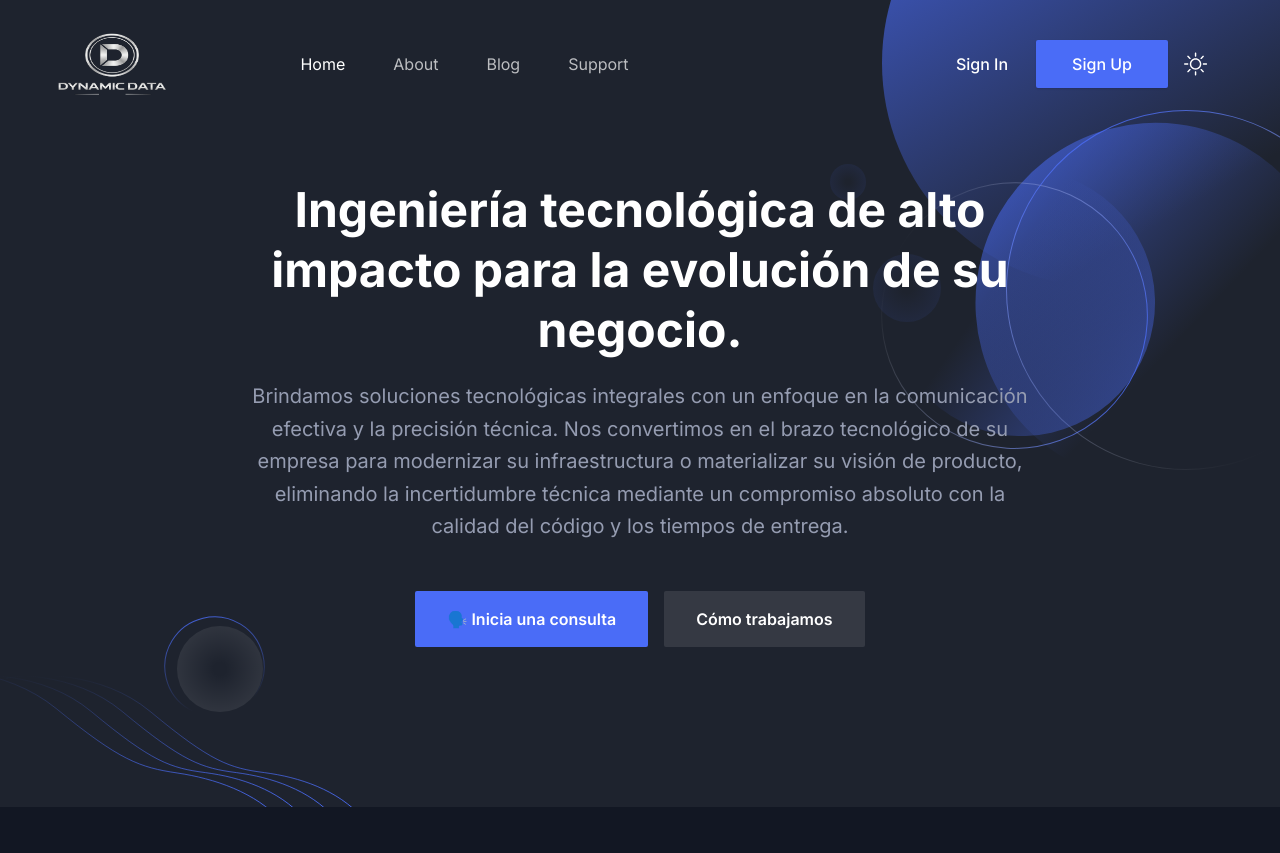
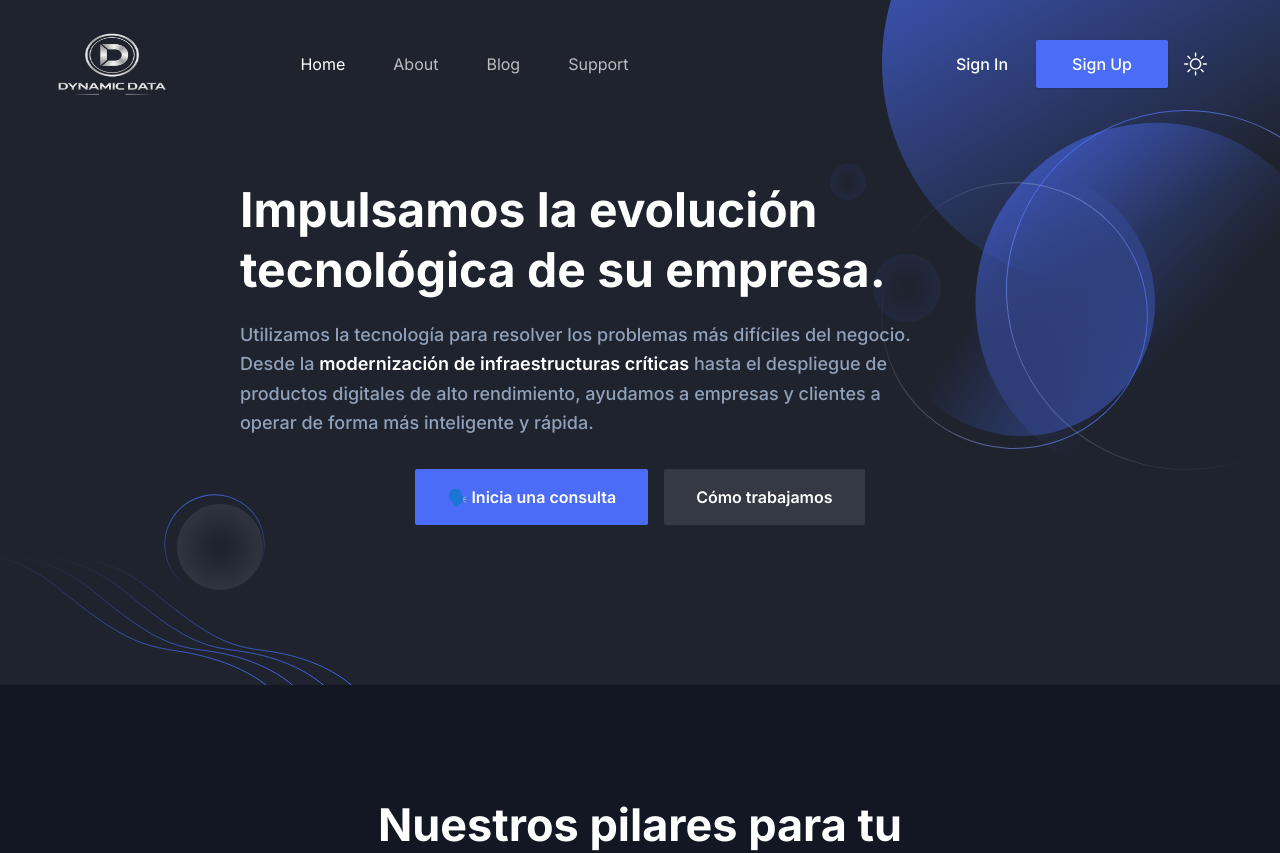
Before and after one commit to nolanpc/dynamic-data-web, a Next.js app: page / in a window 1280 px wide. Shown: the top 853 px of the page. Built offline with nearby package versions, Linux system fonts and the light colour scheme.

Commit message:
fix: improve text index

```diff
--- a/src/components/Hero/index.tsx
+++ b/src/components/Hero/index.tsx
@@ -11,11 +11,12 @@ const Hero = () => {
           <div className="-mx-4 flex flex-wrap">
             <div className="w-full px-4">
               <div className="mx-auto max-w-[800px] text-center">
-                <h1 className="mb-5 text-3xl font-bold leading-tight text-black dark:text-white sm:text-4xl sm:leading-tight md:text-5xl md:leading-tight">
-                  Ingeniería tecnológica de alto impacto para la evolución de su negocio.
+                <h1 className="mb-5 text-left text-3xl font-bold leading-tight text-black dark:text-white sm:text-4xl sm:leading-tight md:text-5xl md:leading-tight">
+                  Impulsamos la evolución tecnológica de su empresa.
                 </h1>
-                <p className="mb-12 text-base leading-relaxed! text-body-color dark:text-body-color-dark sm:text-lg md:text-xl">
-                  Brindamos soluciones tecnológicas integrales con un enfoque en la comunicación efectiva y la precisión técnica. Nos convertimos en el brazo tecnológico de su empresa para modernizar su infraestructura o materializar su visión de producto, eliminando la incertidumbre técnica mediante un compromiso absoluto con la calidad del código y los tiempos de entrega.
+                <p className="mb-8 text-left text-lg font-medium leading-relaxed text-slate-600 dark:text-slate-400 max-w-[700px]">
+                  Utilizamos la tecnología para resolver los problemas más difíciles del negocio.
+                  Desde la <span className="text-black dark:text-white font-semibold">modernización de infraestructuras críticas</span> hasta el despliegue de productos digitales de alto rendimiento, ayudamos a empresas y clientes a operar de forma más inteligente y rápida.
                 </p>
                 <div className="flex flex-col items-center justify-center space-y-4 sm:flex-row sm:space-x-4 sm:space-y-0">
                   <Link
```
